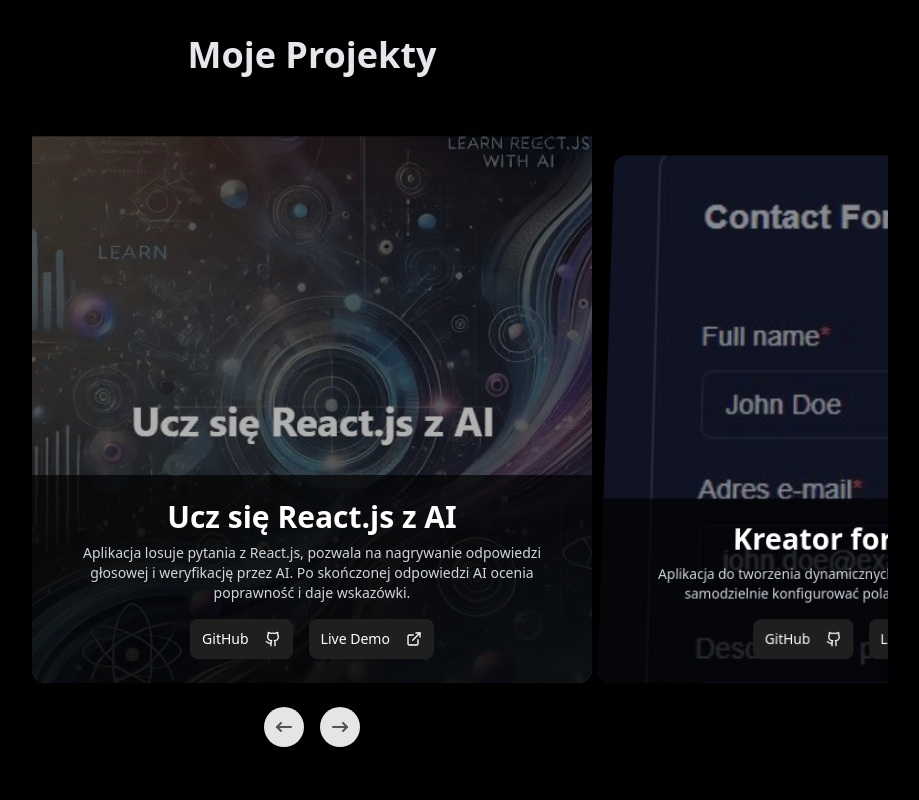
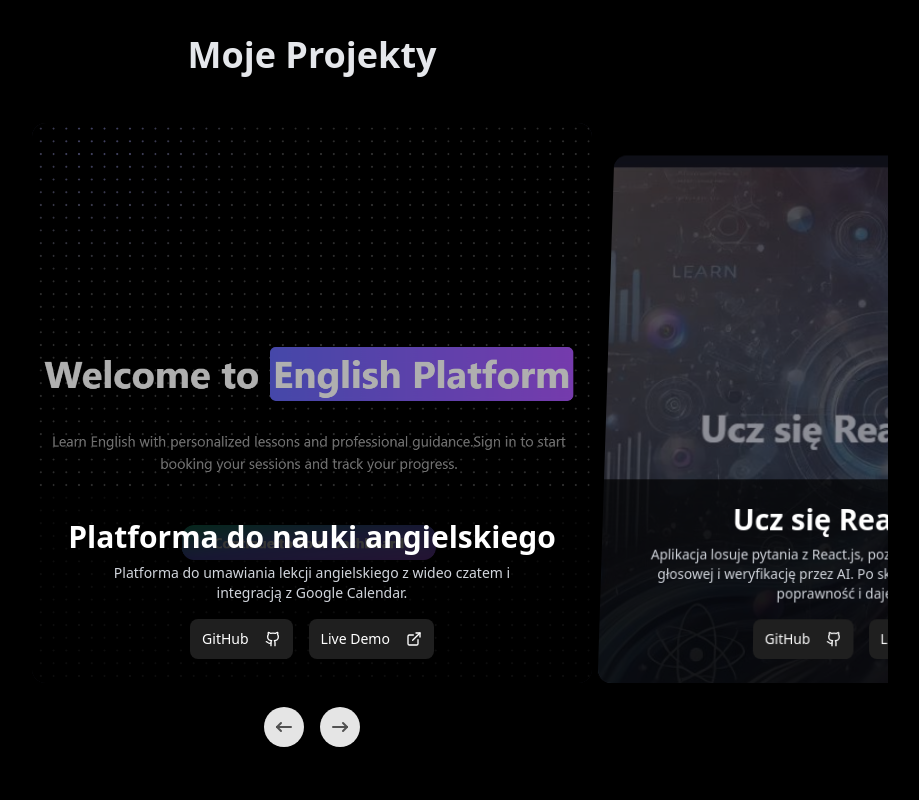
Before and after one commit to Blazej90/blazej-portfolio, a Next.js app: page / in a window 1280 px wide. Shown: the part 1560-2360 px from the top of the page, without its empty margins (328-1247 px from the left). Built offline with nearby package versions, Linux system fonts and the light colour scheme; no server answers; the database is empty.

Commit message:
feat(projects): Add new project English Learn Platform to portfolio

```diff
--- a/src/components/projects.tsx
+++ b/src/components/projects.tsx
@@ -168,6 +168,11 @@
 
   const slides: SlideData[] = [
     {
+      src: "/images/projects/english-platform.png",
+      githubUrl: "https://github.com/Blazej90/english-platform",
+      liveDemoUrl: "https://english-platform-eight.vercel.app",
+    },
+    {
       src: "/images/projects/learn-react.jpg",
       githubUrl: "https://github.com/Blazej90/lern-react",
       liveDemoUrl: "https://lern-react.vercel.app",
--- a/src/locales/projects.ts
+++ b/src/locales/projects.ts
@@ -4,6 +4,11 @@
     github: "GitHub",
     liveDemo: "Live Demo",
     projects: [
+      {
+        title: "Platforma do nauki angielskiego",
+        description:
+          "Platforma do umawiania lekcji angielskiego z wideo czatem i integracją z Google Calendar.",
+      },
       {
         title: "Ucz się React.js z AI",
         description:
@@ -47,6 +52,11 @@
     liveDemo: "Live Demo",
     projects: [
       {
+        title: "English Learning Platform",
+        description:
+          "English lesson booking platform with video chat and calendar integration.",
+      },
+      {
         title: "Learn React.js with AI",
         description:
           "The app generates random React.js questions, allows voice recording of answers, and verifies them using AI. AI evaluates accuracy and provides feedback.",
```
Also changed, not shown: public/images/projects/english-platform.png (added).
